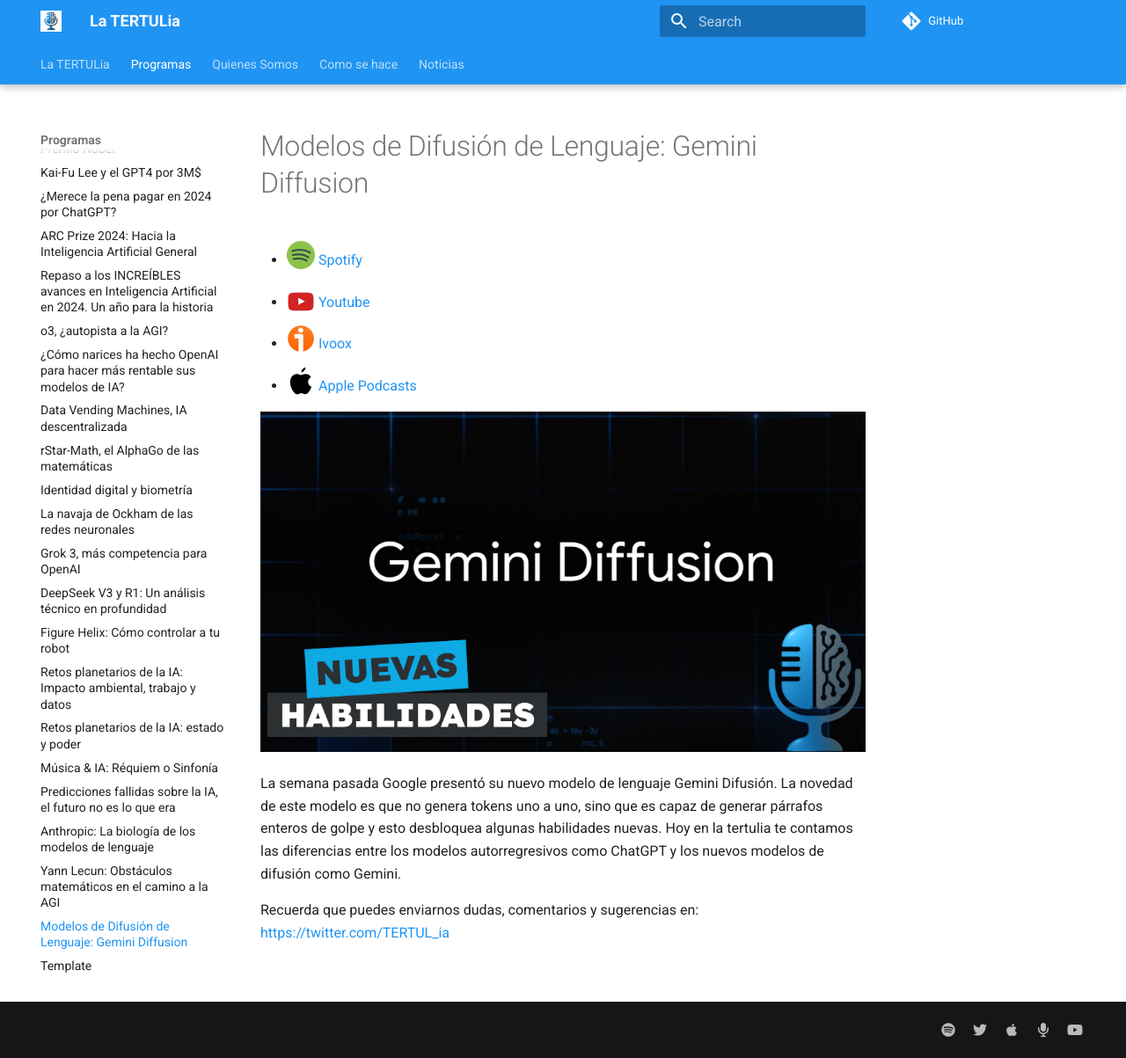
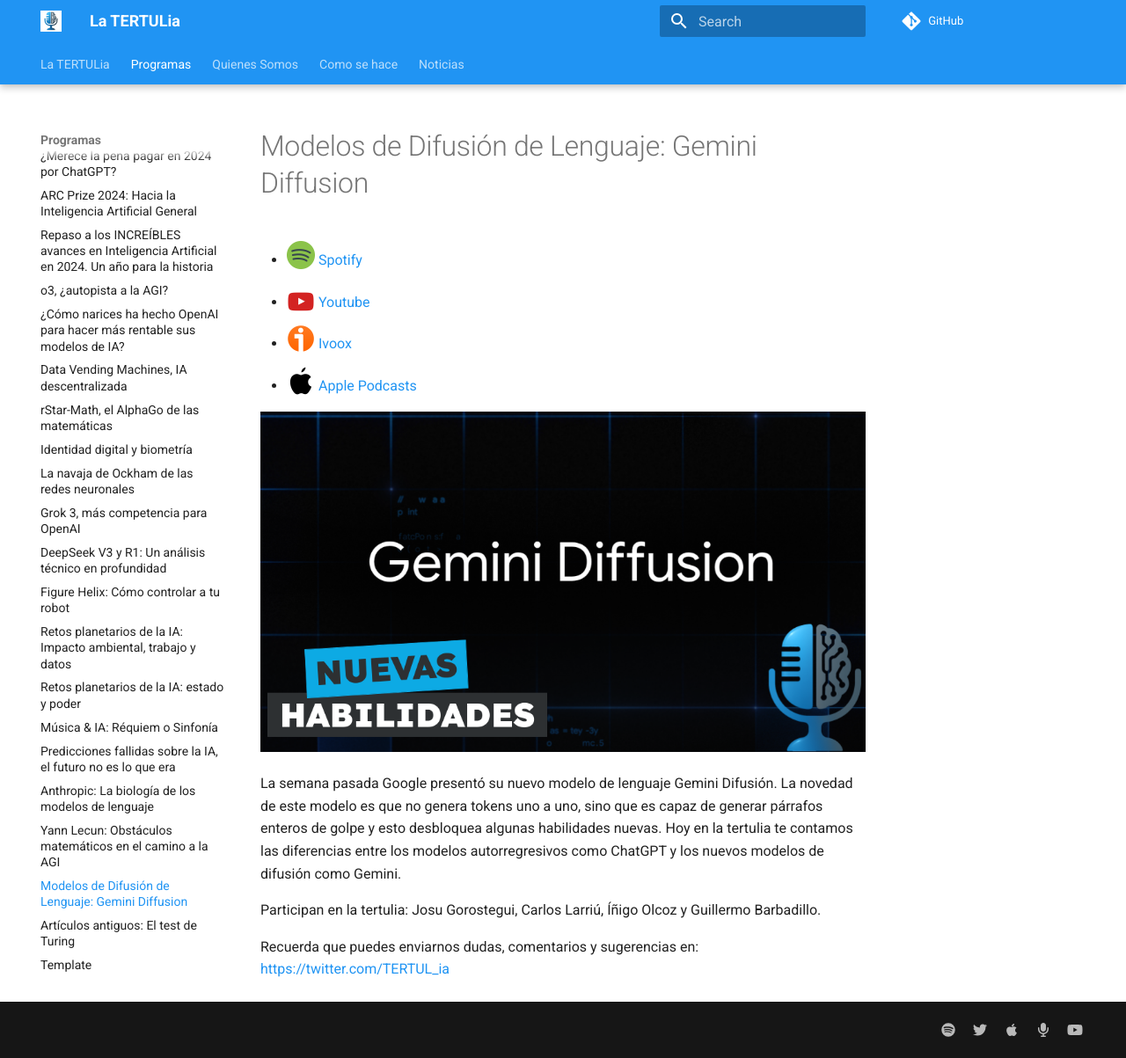
Before and after one commit to ironbar/tertulia_inteligencia_artificial, an MkDocs documentation site: the page built from docs/programas/temporada-3/27_difusion.md, in a window 1280 px wide and 1203 px high. Shown: the whole window at 88% size. Built offline with MkDocs 1.6.1 and Material for MkDocs 9.7.7, drawn with Linux system fonts in a browser that asks for light colours; comment, search, counter and statistics services are not loaded.

```diff
--- a/docs/programas/temporada-3/27_difusion.md
+++ b/docs/programas/temporada-3/27_difusion.md
@@ -9,4 +9,6 @@
 
 La semana pasada Google presentó su nuevo modelo de lenguaje Gemini Difusión. La novedad de este modelo es que no genera tokens uno a uno, sino que es capaz de generar párrafos enteros de golpe y esto desbloquea algunas habilidades nuevas. Hoy en la tertulia te contamos las diferencias entre los modelos autorregresivos como ChatGPT y los nuevos modelos de difusión como Gemini.
 
+Participan en la tertulia: Josu Gorostegui, Carlos Larriú, Íñigo Olcoz y Guillermo Barbadillo.
+
 Recuerda que puedes enviarnos dudas, comentarios y sugerencias en: <https://twitter.com/TERTUL_ia>
```
Also changed, not shown: docs/programas/temporada-3/28_turing.md (added, +14 -0 lines), docs/programas/temporada-3/res/1749228453007_part1_youtube.png (added).
